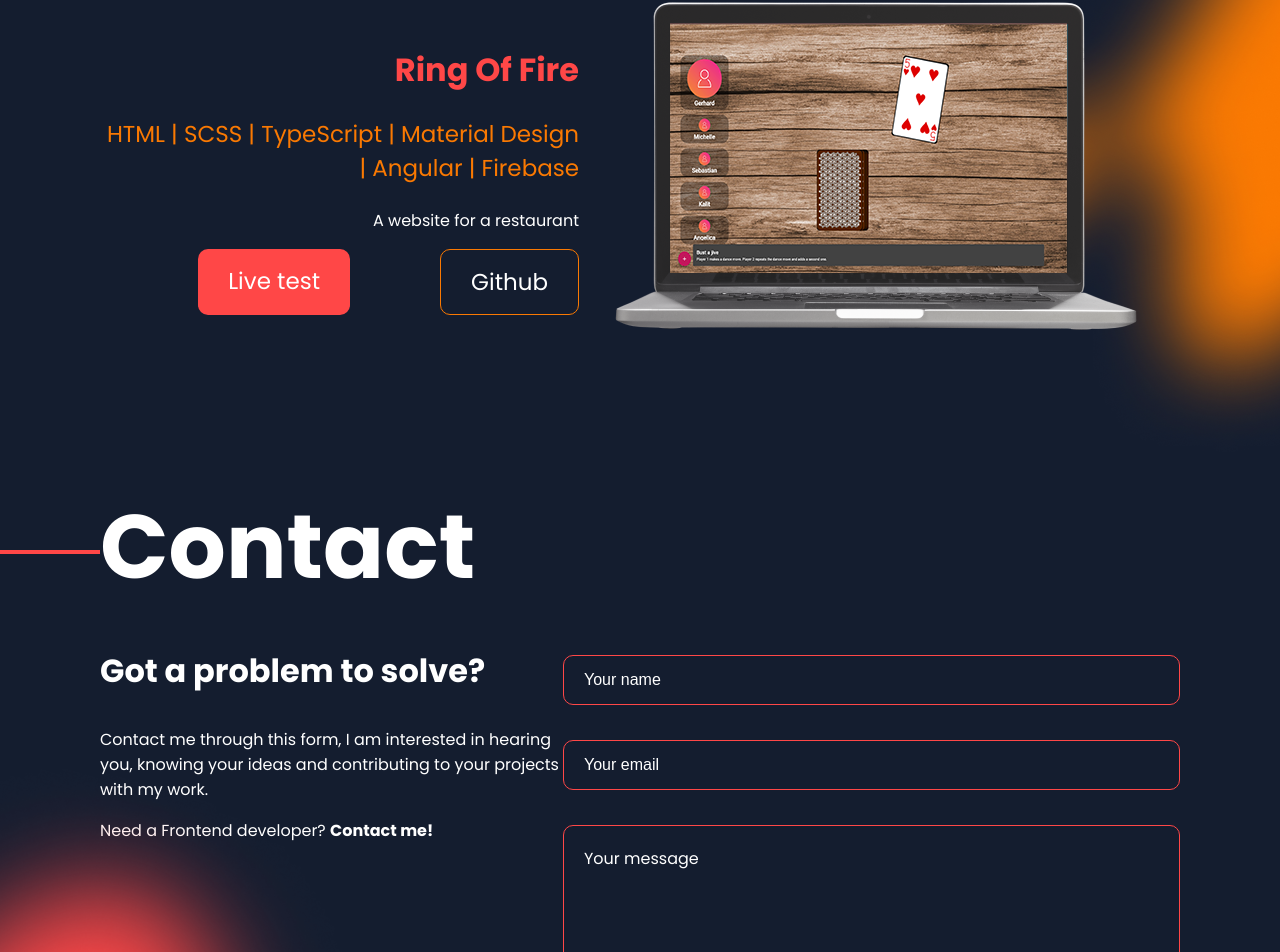
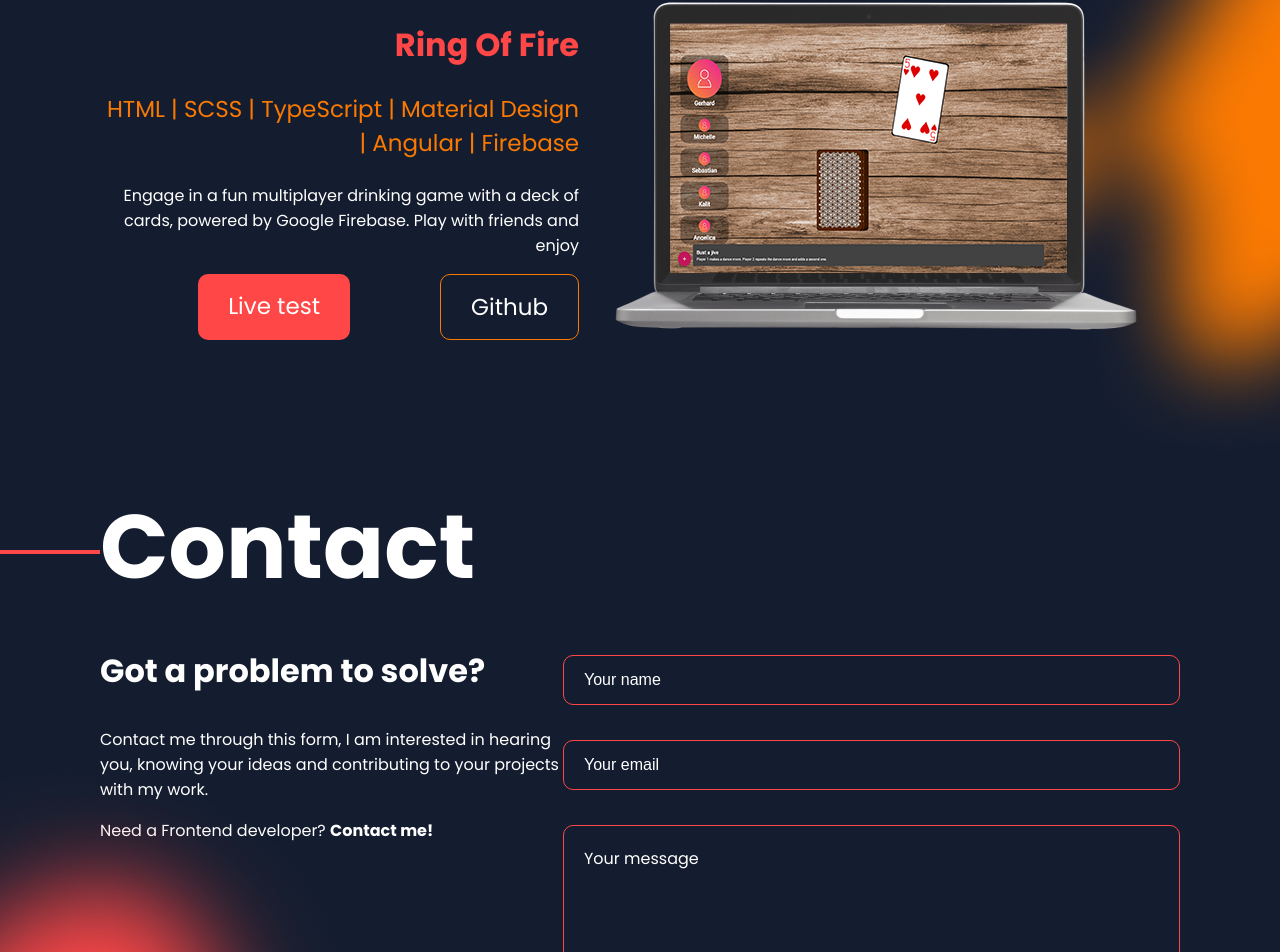
Before and after one commit to tzzKr/Portfolio, an Angular app: page / in a window 1280 px wide. Shown: the part 4520-5472 px from the top of the page. Built offline with nearby package versions, Linux system fonts and the light colour scheme.

Commit message:
Description

```diff
--- a/src/app/projects/projects.component.ts
+++ b/src/app/projects/projects.component.ts
@@ -43,7 +43,7 @@ export class ProjectsComponent {
     },
     {
       name: 'Ring Of Fire',
-      description: 'A website for a restaurant',
+      description: 'Engage in a fun multiplayer drinking game with a deck of cards, powered by Google Firebase. Play with friends and enjoy',
       image: './assets/img/MockUps/Ringoffire.png',
       url: 'https://ring-of-fire-dbe91.web.app/',
       github: 'https://github.com/tzzKr/RingOfFire',
```
